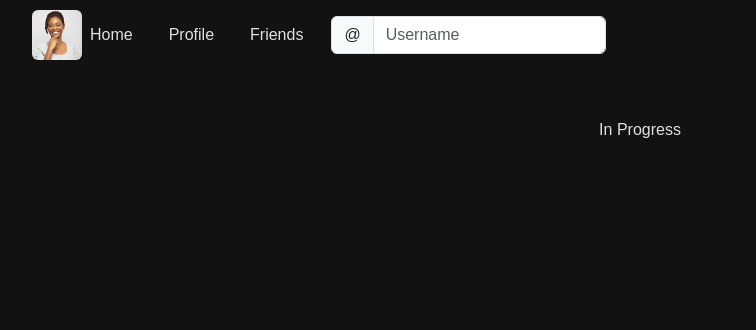
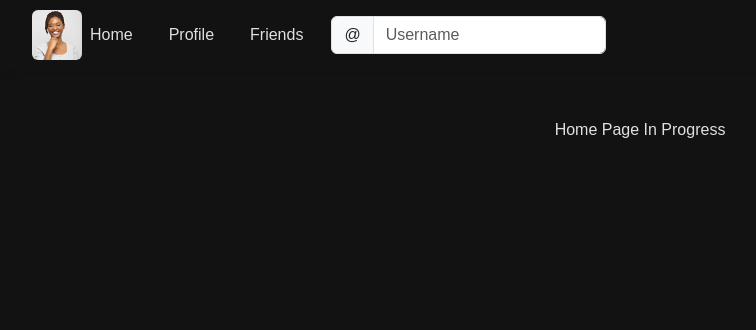
Before and after one commit to fareen2526/MusicApp, a Flask app: page / in a window 1280 px wide. Shown: the top 330 px of the page, without its empty margins (0-756 px from the left). Run offline with Flask 3, Linux system fonts and the light colour scheme; a user stored in the database is signed in; some libraries are stand-ins or nearby versions.

Commit message:
Modify the home page

```diff
--- a/templates/index.html
+++ b/templates/index.html
@@ -1,5 +1,5 @@
 {% extends "layout.html" %} {% block body %}
 <div class="post px-5">
-  In Progress
+  Home Page In Progress
 </div>
 {% endblock %}
```
Also changed, not shown: 1 other file.
